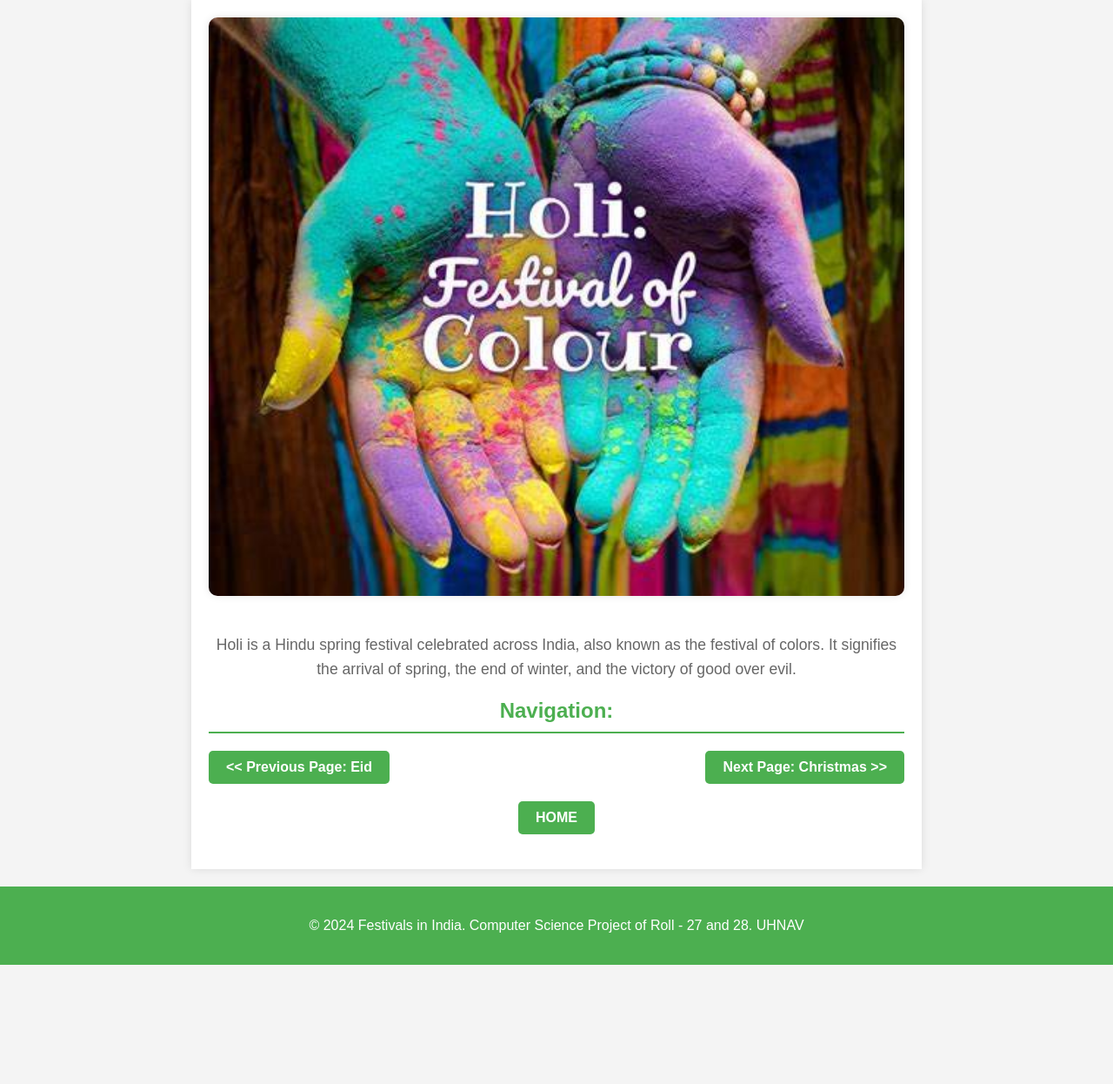
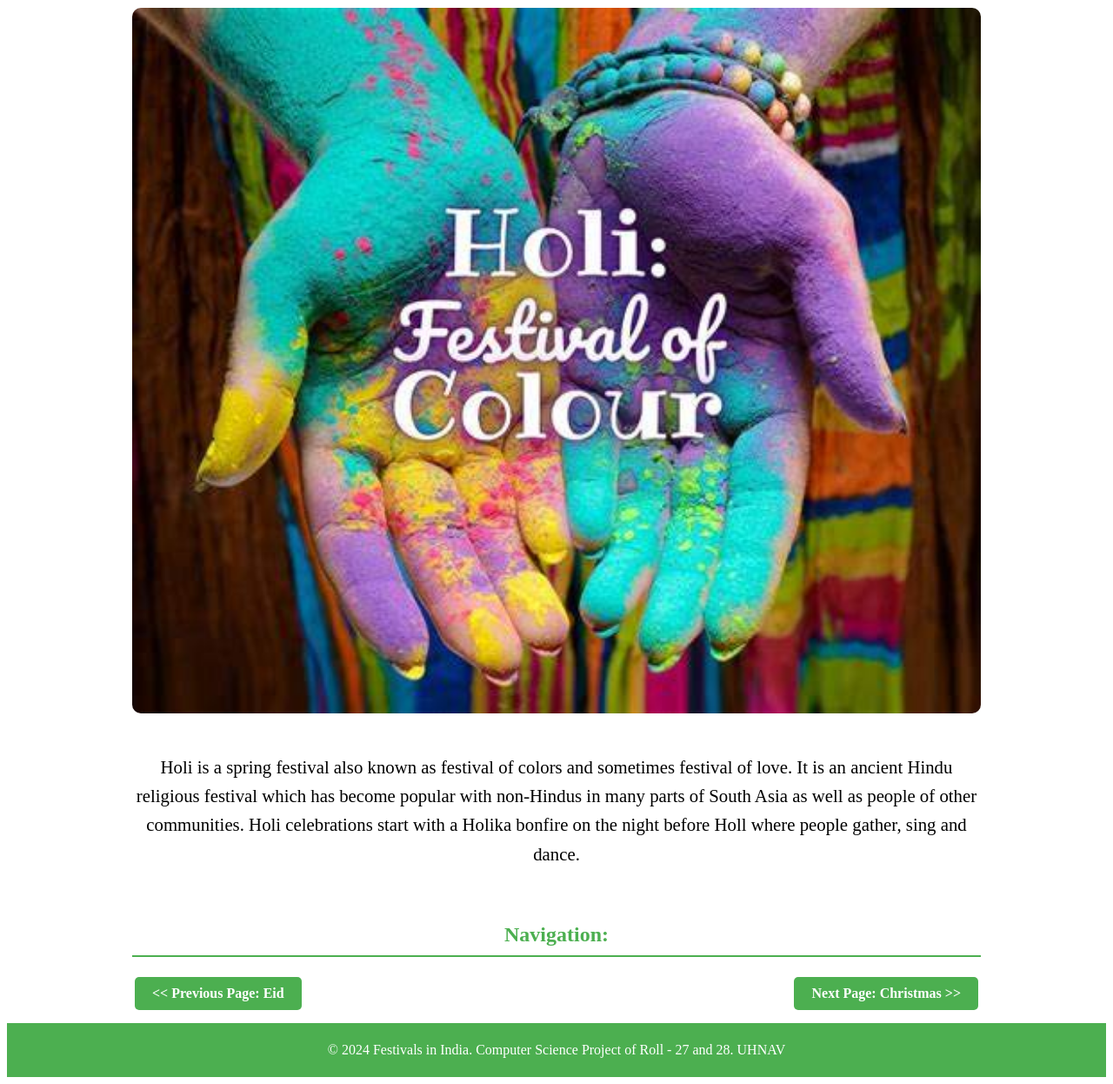
Before and after one commit to FlameInDark-Team/Computer-Science-2024, a plain HTML site: page Web Page-4.html in a window 1280 px wide. Shown: the part 97-1343 px from the top of the page at 87% size. Before the commit the page ends 1206 px from the top, so only its background shows below. Drawn offline with Linux system fonts and the light colour scheme.

Commit message:
Update Web Page-4.html

```diff
--- a/Web Page-4.html
+++ b/Web Page-4.html
@@ -4,118 +4,41 @@
     <meta charset="UTF-8">
     <meta name="viewport" content="width=device-width, initial-scale=1.0">
     <title>Holi</title>
-    <style>
-        body {
-            font-family: Arial, sans-serif;
-            margin: 0;
-            padding: 0;
-            background-color: #f4f4f4;
-            color: #333;
-        }
-        header {
-            background-color: #4CAF50;
-            padding: 20px;
-            text-align: center;
-        }
-        header h1 {
-            margin: 0;
-            color: #fff;
-            text-transform: uppercase;
-        }
-        main {
-            max-width: 800px;
-            margin: 20px auto;
-            padding: 20px;
-            background-color: #fff;
-            box-shadow: 0 0 10px rgba(0, 0, 0, 0.1);
-            text-align: center;
-        }
-        main img {
-            width: 100%;
-            height: auto;
-            border-radius: 10px;
-            box-shadow: 0 0 10px rgba(0, 0, 0, 0.1);
-            margin-bottom: 20px;
-        }
-        main p {
-            font-size: 1.1em;
-            line-height: 1.6;
-            color: #666;
-            margin-bottom: 20px;
-        }
-        h2 {
-            border-bottom: 2px solid #4CAF50;
-            padding-bottom: 10px;
-            color: #4CAF50;
-            margin-bottom: 20px;
-        }
-        .button-container {
-            display: flex;
-            justify-content: space-between;
-            margin: 20px 0;
-        }
-        .button-container a {
-            text-decoration: none;
-            color: #fff;
-            font-weight: bold;
-            display: inline-block;
-            background-color: #4CAF50;
-            padding: 10px 20px;
-            border-radius: 5px;
-            transition: background-color 0.3s ease;
-        }
-        .button-container a:hover {
-            background-color: #333;
-            color: #fff;
-        }
-        .home-button {
-            margin: 20px auto;
-            text-align: center;
-        }
-        .home-button a {
-            text-decoration: none;
-            color: #fff;
-            font-weight: bold;
-            display: inline-block;
-            background-color: #4CAF50;
-            padding: 10px 20px;
-            border-radius: 5px;
-            transition: background-color 0.3s ease;
-        }
-        .home-button a:hover {
-            background-color: #333;
-            color: #fff;
-        }
-        footer {
-            text-align: center;
-            padding: 20px;
-            background-color: #4CAF50;
-            color: #fff;
-        }
-    </style>
 </head>
 <body>
-    <header>
-        <h1>Holi</h1>
-    </header>
-    <main>
-        <section>
-            <img src="HOLI.jpg" alt="Holi">
-            <p>Holi is a Hindu spring festival celebrated across India, also known as the festival of colors. It signifies the arrival of spring, the end of winter, and the victory of good over evil.</p>
-        </section>
-        <section>
-            <h2>Navigation:</h2>
-            <div class="button-container">
-                <a href="Web Page-3.html" target="_blank"><< Previous Page: Eid</a>
-                <a href="Web Page-5.html" target="_blank">Next Page: Christmas >></a>
-            </div>
-        </section>
-        <section class="home-button">
-            <a href="index.html" target="_blank">HOME</a>
-        </section>
-    </main>
-    <footer>
-        <p>&copy; 2024 Festivals in India. Computer Science Project of Roll - 27 and 28. UHNAV</p>
-    </footer>
+    <table width="100%" bgcolor="#4CAF50">
+        <tr>
+            <td align="center"><h1><font color="#fff">Holi</font></h1></td>
+        </tr>
+    </table>
+    <table width="1000" align="center" cellpadding="10">
+        <tr>
+            <td align="center">
+                <img src="HOLI.jpg" alt="Eid" width="100%" height="auto" style="border-radius: 10px; margin-bottom: 20px;">
+                <p style="font-size: 1.3em; line-height: 1.6;">Holi is a spring festival also known as festival of colors and sometimes festival of love. It is an ancient Hindu religious festival which has become popular with non-Hindus in many parts of South Asia as well as people of other communities. Holi celebrations start with a Holika bonfire on the night before Holl where people gather, sing and dance.
+                </p>
+            </td>
+        </tr>
+        <tr>
+            <td align="center">
+                <h2 style="border-bottom: 2px solid #4CAF50; padding-bottom: 10px; color: #4CAF50; margin-bottom: 20px;">Navigation:</h2>
+                <table width="100%">
+                    <tr>
+                        <td align="left">
+                            <a href="Web Page-3.html" style="text-decoration: none; color: #fff; font-weight: bold; display: inline-block; background-color: #4CAF50; padding: 10px 20px; border-radius: 5px;"><< Previous Page: Eid</a>
+                        </td>
+                        <td align="right">
+                            <a href="Web Page-5.html" style="text-decoration: none; color: #fff; font-weight: bold; display: inline-block; background-color: #4CAF50; padding: 10px 20px; border-radius: 5px;">Next Page: Christmas >></a>
+                        </td>
+                    </tr>
+                </table>
+            </td>
+        </tr>
+    </table>
+    <table width="100%" bgcolor="#4CAF50">
+        <tr>
+            <td align="center" style="padding: 20px; color: #fff;">&copy; 2024 Festivals in India. Computer Science Project of Roll - 27 and 28. UHNAV</td>
+        </tr>
+    </table>
 </body>
 </html>
```
